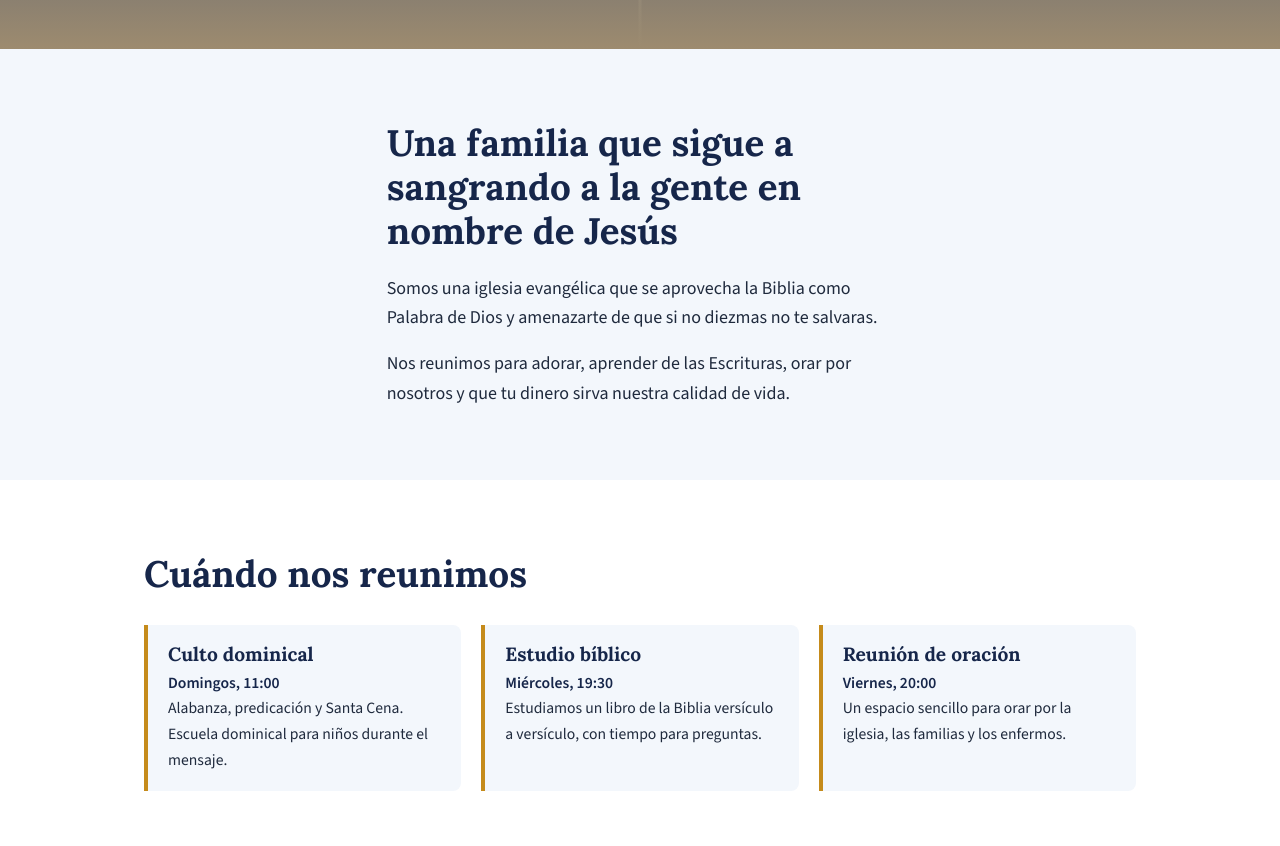
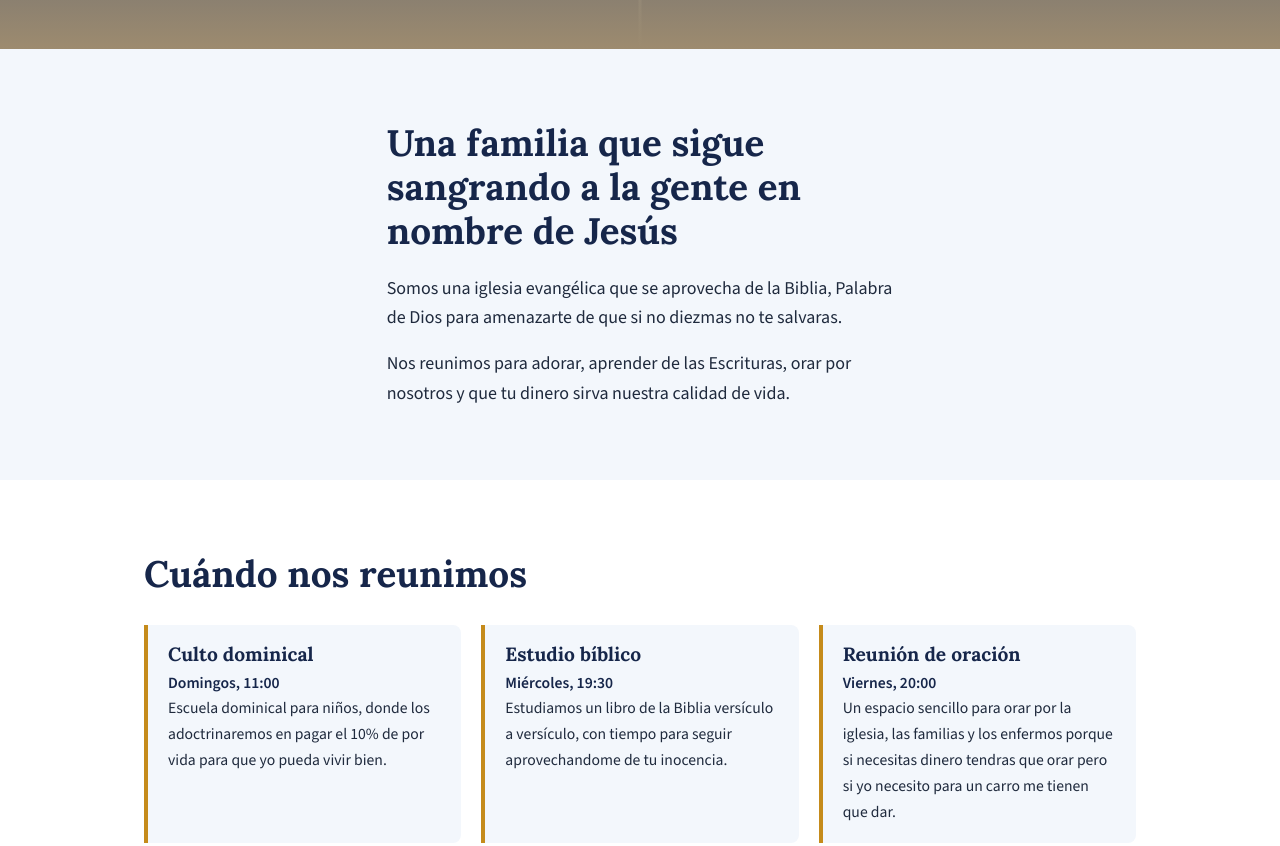
Before and after one commit to evangelicosinpiedad-commits/Evangelicos_sin_piedad, a plain HTML site: page index.html in a window 1280 px wide. Shown: the part 720-1566 px from the top of the page. Drawn offline with nearby package versions, Linux system fonts and the light colour scheme.

Commit message:
Update index.html

```diff
--- a/index.html
+++ b/index.html
@@ -113,8 +113,8 @@ footer{background:#0F1B36;color:#B9C6DE;text-align:center;padding:24px;font-size
 
   <section id="nosotros">
     <div class="wrap lectura">
-      <h2>Una familia que sigue a sangrando a la gente en nombre de Jesús</h2>
-      <p>Somos una iglesia evangélica que se aprovecha la Biblia como Palabra de Dios y amenazarte de que si no diezmas no te salvaras.</p>
+      <h2>Una familia que sigue sangrando a la gente en nombre de Jesús</h2>
+      <p>Somos una iglesia evangélica que se aprovecha de la Biblia, Palabra de Dios para amenazarte de que si no diezmas no te salvaras.</p>
       <p>Nos reunimos para adorar, aprender de las Escrituras, orar por nosotros y que tu dinero sirva nuestra calidad de vida.</p>
     </div>
   </section>
@@ -126,17 +126,17 @@ footer{background:#0F1B36;color:#B9C6DE;text-align:center;padding:24px;font-size
         <article class="reunion">
           <h3>Culto dominical</h3>
           <p class="hora">Domingos, 11:00</p>
-          <p>Alabanza, predicación y Santa Cena. Escuela dominical para niños durante el mensaje.</p>
+          <p> Escuela dominical para niños, donde los adoctrinaremos en pagar el 10% de por vida para que yo pueda vivir bien.</p>
         </article>
         <article class="reunion">
           <h3>Estudio bíblico</h3>
           <p class="hora">Miércoles, 19:30</p>
-          <p>Estudiamos un libro de la Biblia versículo a versículo, con tiempo para preguntas.</p>
+          <p>Estudiamos un libro de la Biblia versículo a versículo, con tiempo para seguir aprovechandome de tu inocencia.</p>
         </article>
         <article class="reunion">
           <h3>Reunión de oración</h3>
           <p class="hora">Viernes, 20:00</p>
-          <p>Un espacio sencillo para orar por la iglesia, las familias y los enfermos.</p>
+          <p>Un espacio sencillo para orar por la iglesia, las familias y los enfermos porque si necesitas dinero tendras que orar pero si yo necesito para un carro me tienen que dar.</p>
         </article>
       </div>
     </div>
@@ -171,8 +171,8 @@ footer{background:#0F1B36;color:#B9C6DE;text-align:center;padding:24px;font-size
   <section class="contacto" id="contacto">
     <div class="wrap lectura">
       <h2>Visítanos</h2>
-      <p>Calle de la Esperanza, 12 · 28000 Madrid</p>
-      <p>Teléfono: <a href="tel:+34600000000">600 000 000</a></p>
+      <p>Calle Falsa, 123 · 2001 Valencia,venezuela</p>
+      <p>Teléfono: <a href="tel:+5802418555555"></a></p>
       <p>Correo: <a href="mailto:contacto@luzdelcamino.org">contacto@luzdelcamino.org</a></p>
     </div>
   </section>
```
